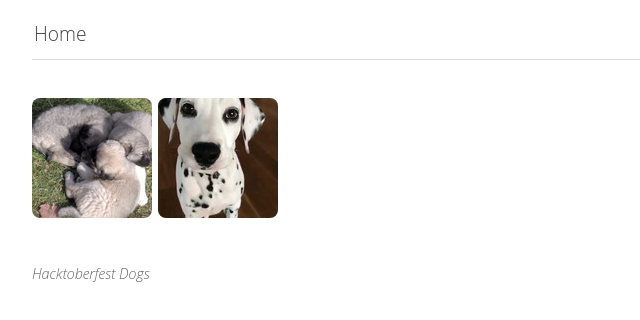
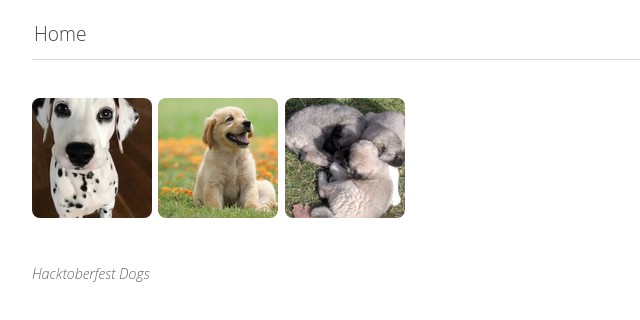
Before and after one commit to bkayranci/hacktoberfest-dogs, a plain HTML site: page index.html in a window 1280 px wide. Shown: the part 68-388 px from the top of the page, without its empty margins (0-640 px from the left). Drawn offline with Linux system fonts and the light colour scheme.

Commit message:
Deploying to gh-pages from  @ a7be0653fa5ee7869dfad4eb90222f0a2fb7f5e2 🚀

```diff
--- a/index.html
+++ b/index.html
@@ -42,6 +42,34 @@
       -->
       <ul id="media" class="clearfix">
 
+            <li data-src="media/large/isuki-dog.jpg"
+                data-sub-html=""
+                data-download-url="media/original/isuki-dog.jpg"
+
+                data-filename="isuki-dog.jpg"
+
+              >
+              <a href="media/original/isuki-dog.jpg">
+                <img src="media/thumbs/isuki-dog.jpg"
+                     width="120"
+                     height="120"
+                     alt="isuki-dog.jpg" />
+              </a>
+            </li>
+            <li data-src="media/large/sy-dog.jpg"
+                data-sub-html=""
+                data-download-url="media/original/sy-dog.jpg"
+
+                data-filename="sy-dog.jpg"
+
+              >
+              <a href="media/original/sy-dog.jpg">
+                <img src="media/thumbs/sy-dog.jpg"
+                     width="120"
+                     height="120"
+                     alt="sy-dog.jpg" />
+              </a>
+            </li>
             <li data-src="media/large/turkalps-dogs.jpg"
                 data-sub-html=""
                 data-download-url="media/original/turkalps-dogs.jpg"
@@ -54,20 +82,6 @@
                      width="120"
                      height="120"
                      alt="turkalps-dogs.jpg" />
-              </a>
-            </li>
-            <li data-src="media/large/isuki-dog.jpg"
-                data-sub-html=""
-                data-download-url="media/original/isuki-dog.jpg"
-
-                data-filename="isuki-dog.jpg"
-
-              >
-              <a href="media/original/isuki-dog.jpg">
-                <img src="media/thumbs/isuki-dog.jpg"
-                     width="120"
-                     height="120"
-                     alt="isuki-dog.jpg" />
               </a>
             </li>  </ul>
 
```
Also changed, not shown: media/large/sy-dog.jpg (added), media/original/sy-dog.jpg (added), media/small/sy-dog.jpg (added), media/thumbs/sy-dog.jpg (added), 1 other file.
